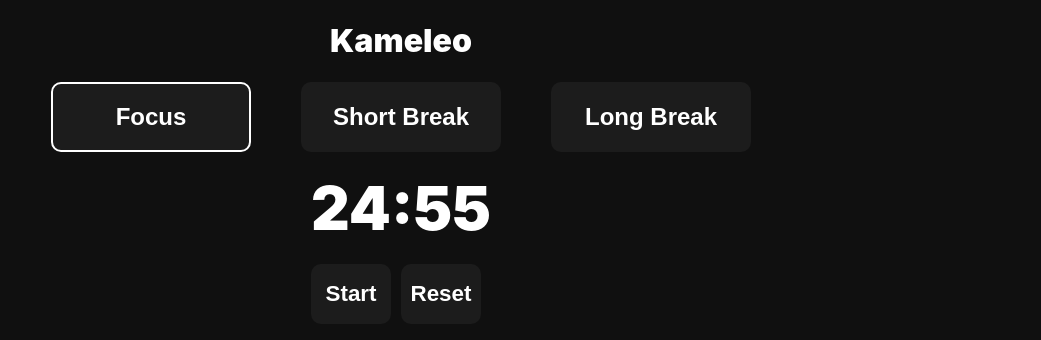
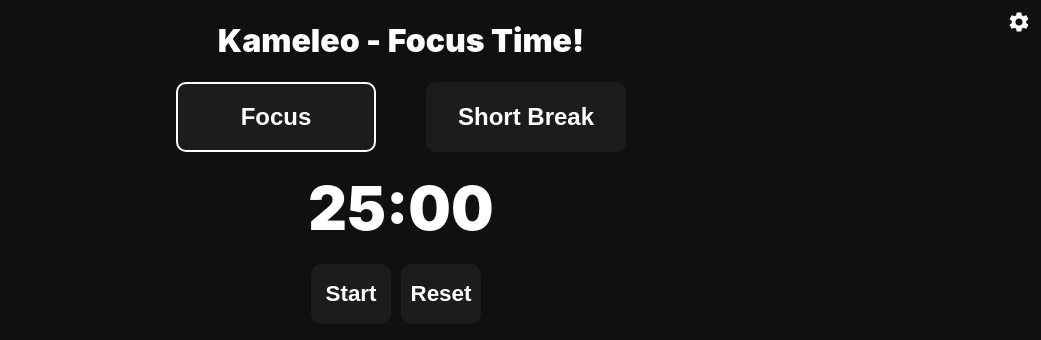
Before and after one commit to Hmcg23/focus-app, a React (Create React App) app: page / in a window 1280 px wide. Shown: the top 340 px of the page, without its empty margins (239-1280 px from the left). Built offline with nearby package versions, Linux system fonts and the light colour scheme; a web font is replaced by a local one.

Commit message:
remove long break

```diff
--- a/src/App.css
+++ b/src/App.css
@@ -1,5 +1,8 @@
+:root {
+    --black-bg: #101010;
+}
+
 * {
-    --black-bg: #101010;
     background-color: #101010;
     color: white;
 }
@@ -10,3 +13,9 @@
     justify-content: center;
     align-items: center;
 }
+
+.settings-icon {
+    position: absolute;
+    top: 10px;
+    right: 10px;
+}
--- a/src/App.js
+++ b/src/App.js
@@ -1,13 +1,13 @@
 import './App.css';
 import Pomodoro from './components/Pomodoro/Pomodoro';
-// import SettingsIcon from '@mui/icons-material/Settings';
+import SettingsIcon from '@mui/icons-material/Settings';
 
 function App() {
   return (
     <div className="App">
       <header className="header">
-          <h1 className='title'>Kameleo</h1>
-          {/*<SettingsIcon />*/}
+          <h1 className='title'>Kameleo - Focus Time!</h1>
+          <SettingsIcon className='settings-icon' />
       </header>
       <Pomodoro />
     </div>
--- a/src/components/ControlButtons/ControlButtons.js
+++ b/src/components/ControlButtons/ControlButtons.js
@@ -1,7 +1,7 @@
 import './ControlButtons.css';
 
 
-function ControlButtons({handleClick, showStart}) {
+function ControlButtons({handleClick, showStart, timer}) {
 
   return (
     <div className="control-buttons">
--- a/src/components/Pomodoro/Pomodoro.css
+++ b/src/components/Pomodoro/Pomodoro.css
@@ -24,8 +24,8 @@
     align-items: center;
 }
 
-.buttons :nth-child(2) {
-    margin: 0 50px;
+.buttons :nth-child(1) {
+    margin-right:50px;
 }
 
 
--- a/src/components/Pomodoro/Pomodoro.js
+++ b/src/components/Pomodoro/Pomodoro.js
@@ -7,17 +7,30 @@
   const [minutes, setMinutes] = useState(25);
   const [showStart, setShowStart] = useState(true);
   const [currentTimer, setCurrentTimer] = useState('focus');
+  const [isPaused, setIsPaused] = useState(false);
 
   console.log(currentTimer);
 
+  const currentTime = () => {
+    if (currentTimer === 'focus') {
+      setMinutes(25);
+      setSeconds(0);
+    } else if (currentTimer === 'short-break') {
+      setMinutes(5);
+      setSeconds(0);
+    }
+  }
+
+  let timer;
   useEffect(() => {
-    let timer;
+    currentTime();
     if (minutes === 0 && seconds === 0) {
       return () => clearInterval(timer);
     } else {
       // eslint-disable-next-line react-hooks/exhaustive-deps
       timer = setInterval(() => {
         setSeconds(seconds - 1);
+        currentTime();
       }, 1000);
 
       if (seconds === -1) {
@@ -32,17 +45,8 @@
 
   const handleClick = () => {
     showStart ? setShowStart(false) : setShowStart(true);
-    console.log(showStart);
-    if (currentTimer === 'focus') {
-      setMinutes(25);
-      setSeconds(0);
-    } else if (currentTimer === 'short-break') {
-      setMinutes(5);
-      setSeconds(0);
-    } else if (currentTimer === 'long-break') {
-      setMinutes(15);
-      setSeconds(0);
-    }
+    clearInterval(timer);
+    currentTime();
   }
 
 
@@ -53,23 +57,15 @@
           setMinutes(25);
           setSeconds(0);
           setCurrentTimer('focus');
-          console.log(currentTimer);
           }}>Focus</button>
         <button className={'short-break-' + currentTimer} onClick={() => {
           setMinutes(5);
           setSeconds(0);
           setCurrentTimer('short-break');
-          console.log(currentTimer);
           }}>Short Break</button>
-        <button className={'long-break-' + currentTimer} onClick={() => {
-          setMinutes(15);
-          setSeconds(0);
-          setCurrentTimer('long-break');
-          console.log(currentTimer);
-          }}>Long Break</button>
       </div>
       <h1 className='timer'>{minutes < 10 ? '0' + minutes : minutes}:{seconds < 10 ? '0' + seconds : seconds}</h1>
-      <ControlButtons handleClick={handleClick} showStart={showStart} />
+      <ControlButtons handleClick={handleClick} showStart={showStart} timer={timer} />
     </div>
   );
 }
```
Also changed, not shown: 1 other file (tests, documents, lock files or other folders).
